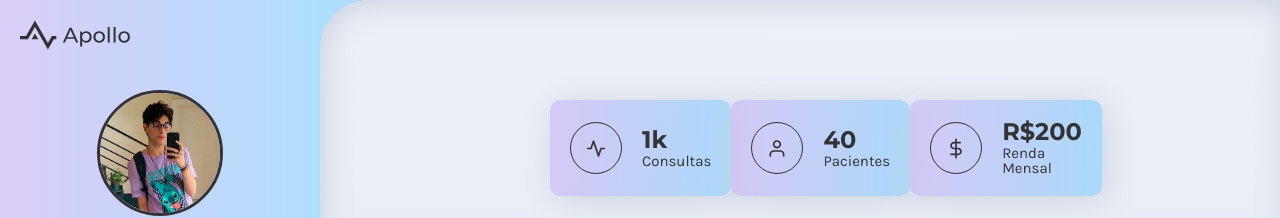
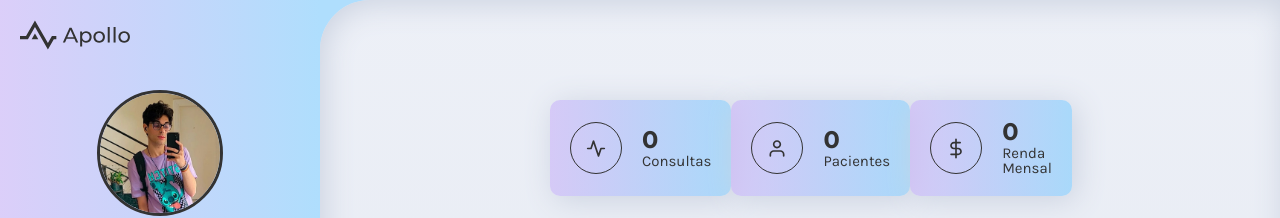
Before and after one commit to pedrohrodrig/LabEngSoft2-Frontend, a React (Create React App) app in the folder frontend/: page /nutri in a window 1280 px wide. Shown: the top 218 px of the page. Built offline with nearby package versions, Linux system fonts and the light colour scheme; no server answers.

Commit message:
✨ BigNumbers from overview are dynamic

```diff
--- a/frontend/src/objects/profile.js
+++ b/frontend/src/objects/profile.js
@@ -8,7 +8,7 @@ const professional = {
         appointment: "online",
         email: "lucas_pvg@usp.br",
         address: "Rua Boturoca 220",
-        price: "100,00",
+        price: 100.00,
         bio: "Lorem ipsum dolor sit amet, consectetur adipiscing elit. In quis dui dignissim, rhoncus felis a, aliquam tellus. Pellentesque ultrices egestas ipsum, sed convallis tortor dignissim luctus. Etiam hendrerit enim in eleifend consectetur. Lorem ipsum dolor sit amet",
         appointments: [1, 2, 3, 4, 5],
         patients: [1, 2, 3, 4, 5]
--- a/frontend/src/pages/general/overviewpage/overviewpage.js
+++ b/frontend/src/pages/general/overviewpage/overviewpage.js
@@ -11,7 +11,10 @@ import "./overviewpage.css";
 function OverviewPage() {
     const { user } = useContext(UserContext);
     const { paths } = useContext(PathContext);
+
     const [ appointments, setAppointments ] = useState([]);
+    const [ patients, setPatients ] = useState([]);
+    const [ income, setIncome ] = useState(0);
 
     useEffect(() => {
         axios.get(`${paths.back}/appointment/list/${user.id}/`)
@@ -23,12 +26,27 @@ function OverviewPage() {
         });
     }, [user.id]);
 
+    useEffect(() => {
+        axios.get(`${paths.back}/patient/list/${user.id}/`)
+        .then(response => {
+            setPatients(response.data);
+        })
+        .catch(error => {
+            console.log(error);
+        });
+    }, [user.id]);
+
+    useEffect(() => {
+        var appointDone = appointments.length;
+        setIncome(appointDone * user.price);
+    }, [appointments]);
+
     return (
         <div className="overview page">
             <div className="bignumbers">
-                <BigNumber number="1k" text="Consultas" iconType="activity" to="" />
-                <BigNumber number="40" text="Pacientes" iconType="user" to={`${paths.front}/patients`} />
-                <BigNumber number="R$200" text="Renda Mensal" iconType="dollar" to={`${paths.front}/payments`} />
+                <BigNumber number={appointments.length} text="Consultas" iconType="activity" to={`${paths.front}/appointments`} />
+                <BigNumber number={patients.length} text="Pacientes" iconType="user" to={`${paths.front}/patients`} />
+                <BigNumber number={income} text="Renda Mensal" iconType="dollar" to={`${paths.front}/payments`} />
             </div>
 
             <div className="appoint">
```
Also changed, not shown: frontend/src/objects/professionals.js (+5 -5 lines).
